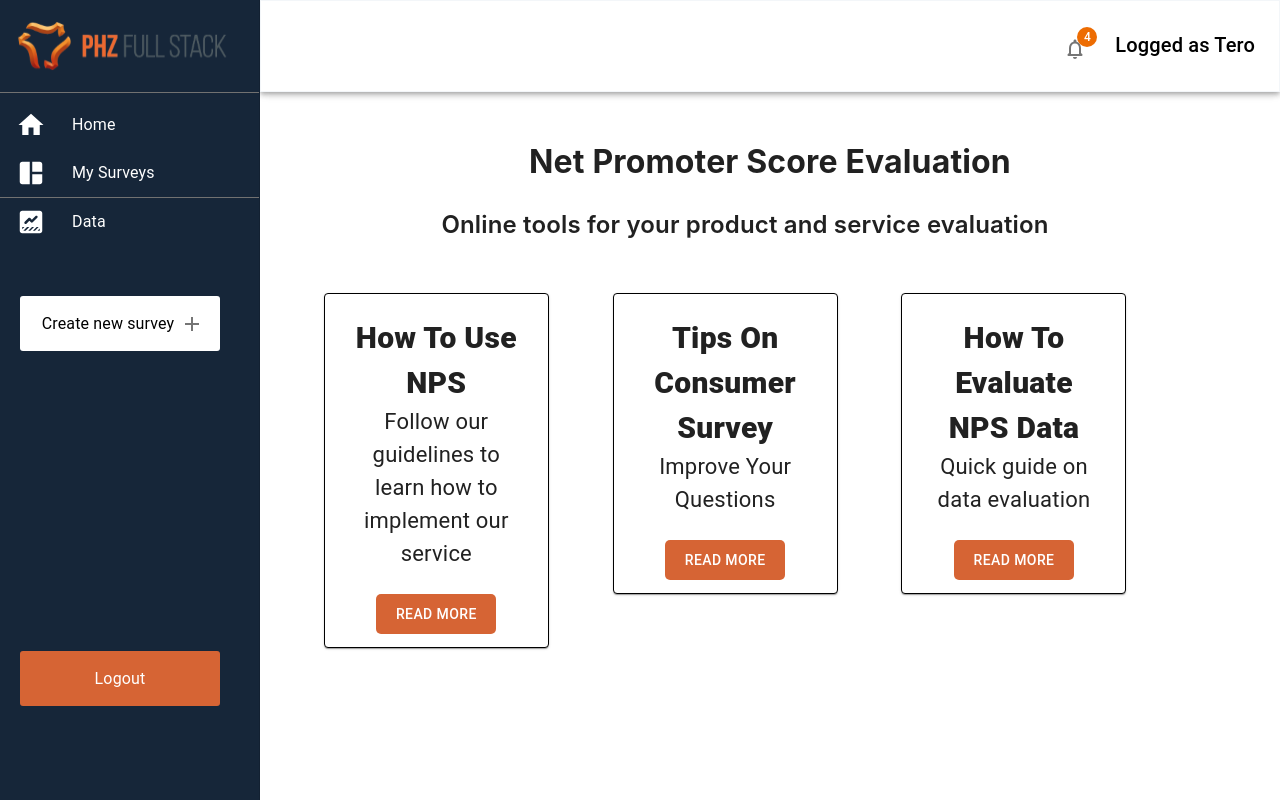
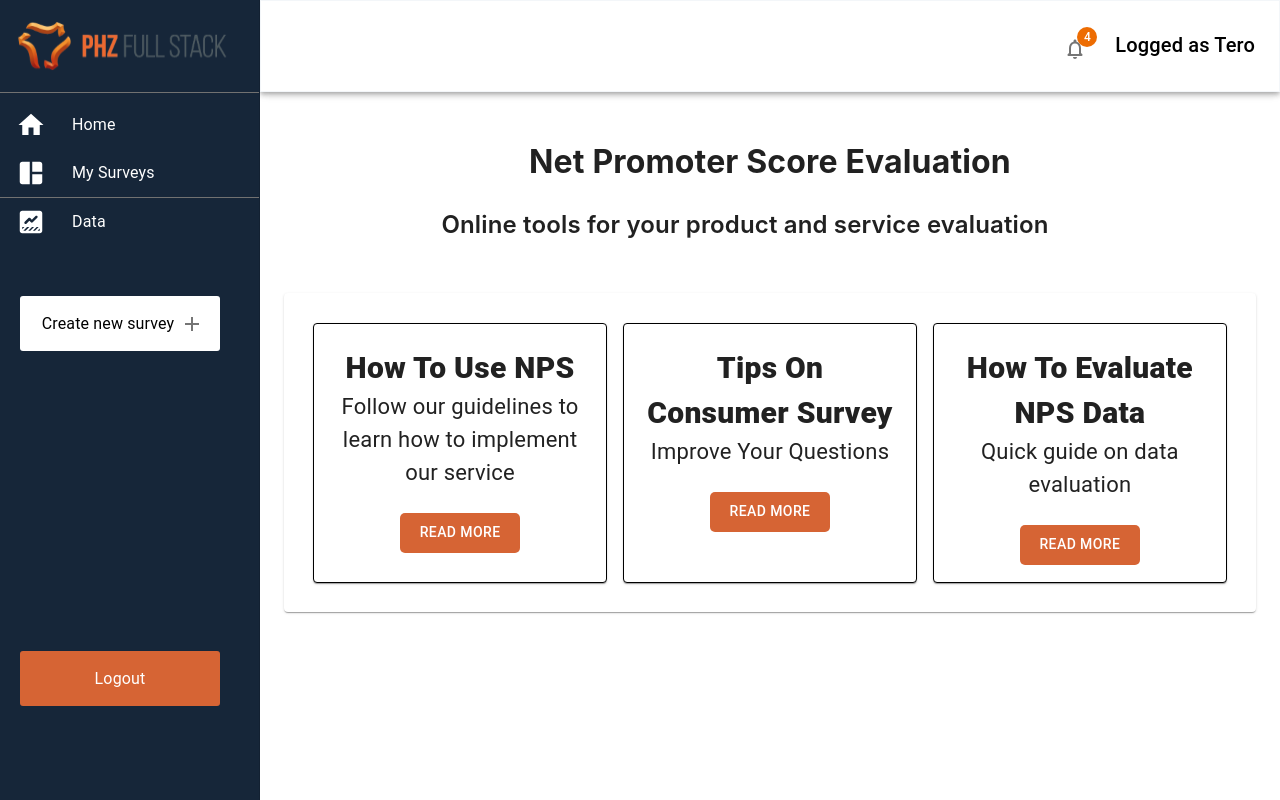
Before and after one commit to Termanty/PS-Dashboard, a React (Create React App) app: page / in a window 1280 px wide. Built offline with nearby package versions, Linux system fonts and the light colour scheme.

Commit message:
styling for home page and cards

```diff
--- a/src/components/pages/Home.js
+++ b/src/components/pages/Home.js
@@ -2,6 +2,8 @@ import React from 'react';
 import HomeCard from './homePage/HomeCard';
 import {items} from './homePage/HomePageData';
 import Grid from '@mui/material/Grid';
+import Box from '@mui/material/Box';
+import Paper from '@mui/material/Paper'
 
 function Home() {
 
@@ -11,17 +13,20 @@ function Home() {
       <h1>Net Promoter Score Evaluation</h1>
       <h2 style={{fontWeight: 600}}>Online tools for your product and service evaluation</h2>
       </div>
-      <Grid container spacing={{ xs: 2, md: 3}}>
+      <Paper sx={{padding: "3%"}}>
+      <Box sx={{flexGrow: 1}}>
+      <Grid container spacing={2} >
       {items.map((item) => (
-        <Grid display= "table-row" marginLeft="4%" item xs={2} sm={3} md={3} key={item.id}>
+        <Grid item xs={6} md={4}>
         <HomeCard
         key={item.id}
         name={item.name}
         description={item.description} />
         </Grid>
       ))}
-
       </Grid>
+      </Box>
+      </Paper>
     </>
   )
 }
--- a/src/components/pages/homePage/HomeCard.js
+++ b/src/components/pages/homePage/HomeCard.js
@@ -8,8 +8,14 @@ import Button from '@mui/material/Button';
 function HomeCard({id, name, description}) {
   return (
 
-      <Card key={id}
-      sx={{ maxWidth: 345, Height:200, textAlign: "center", justifyContent: "center", border: "1px solid black", padding: "5px" }}
+      <Card
+      key={id}
+      sx={{
+        maxWidth: 345,
+        height:260,
+        textAlign: "center",
+        border: "1px solid black",
+        padding: "5px" }}
       >
         <CardContent>
         <Typography sx={{ fontSize: "30px", fontWeight: 800 }}>
```
